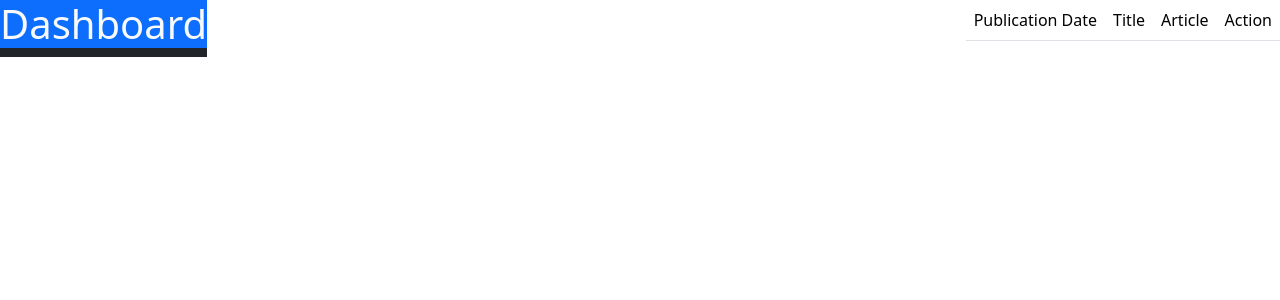
After one commit to DanielHernandezGalvez/Data_structures, a PHP site: page / in a window 1280 px wide. The commit adds this page. Shown: the top 300 px of the page. Run offline with PHP 8.4, Linux system fonts and the light colour scheme; tables that the repository leaves empty or names only in its code hold one stand-in row (values such as "Sample post"); a stand-in replaces the project's code that opens the database connection.

Commit message:
Dashboard 2/6

```diff
--- /dev/null
+++ b/admin/index.php
@@ -0,0 +1,30 @@
+<?php
+include("templates/header.php");
+?>
+
+<div class="posts-list">
+    <table class="table tabled-bordered">
+        <thead>
+            <td>Publication Date</td>
+            <td>Title</td>
+            <td>Article</td>
+            <td>Action</td>
+        </thead>
+        <tbody>
+            <?php
+                include("../connect.php");
+                $sqlSelect = "SELECT * FROM posts";
+                $result = mysqli_query($conn, $sqlSelect);
+                while($data = mysqli_fetch_array($result)) {
+                    ?>
+
+                    <?php
+                }
+            ?>
+        </tbody>
+    </table>
+</div>
+
+<?php
+include("templates/footer.php");
+?>
--- /dev/null
+++ b/admin/templates/footer.php
@@ -0,0 +1,4 @@
+</div>
+
+</body>
+</html>
--- /dev/null
+++ b/admin/templates/header.php
@@ -0,0 +1,16 @@
+<!DOCTYPE html>
+<html lang="en">
+
+<head>
+    <meta charset="UTF-8">
+    <meta name="viewport" content="width=device-width, initial-scale=1.0">
+    <title>Dashboard</title>
+    <link rel="stylesheet" href="https://cdn.jsdelivr.net/npm/bootstrap@5.3.2/dist/css/bootstrap.min.css" integrity="sha384-T3c6CoIi6uLrA9TneNEoa7RxnatzjcDSCmG1MXxSR1GAsXEV/Dwwykc2MPK8M2HN" crossorigin="anonymous">
+</head>
+
+<body>
+
+    <div class="dasboard d-flex justify-content-between">
+        <div class="sidebar bg-dark">
+            <h1 class="bg-primary"><a href="" class="text-light text-decoration-none">Dashboard</a></h1>
+        </div>
```
Also changed, not shown: admin/create.php (+7 -22 lines), admin/process.php (added, +21 -0 lines).
